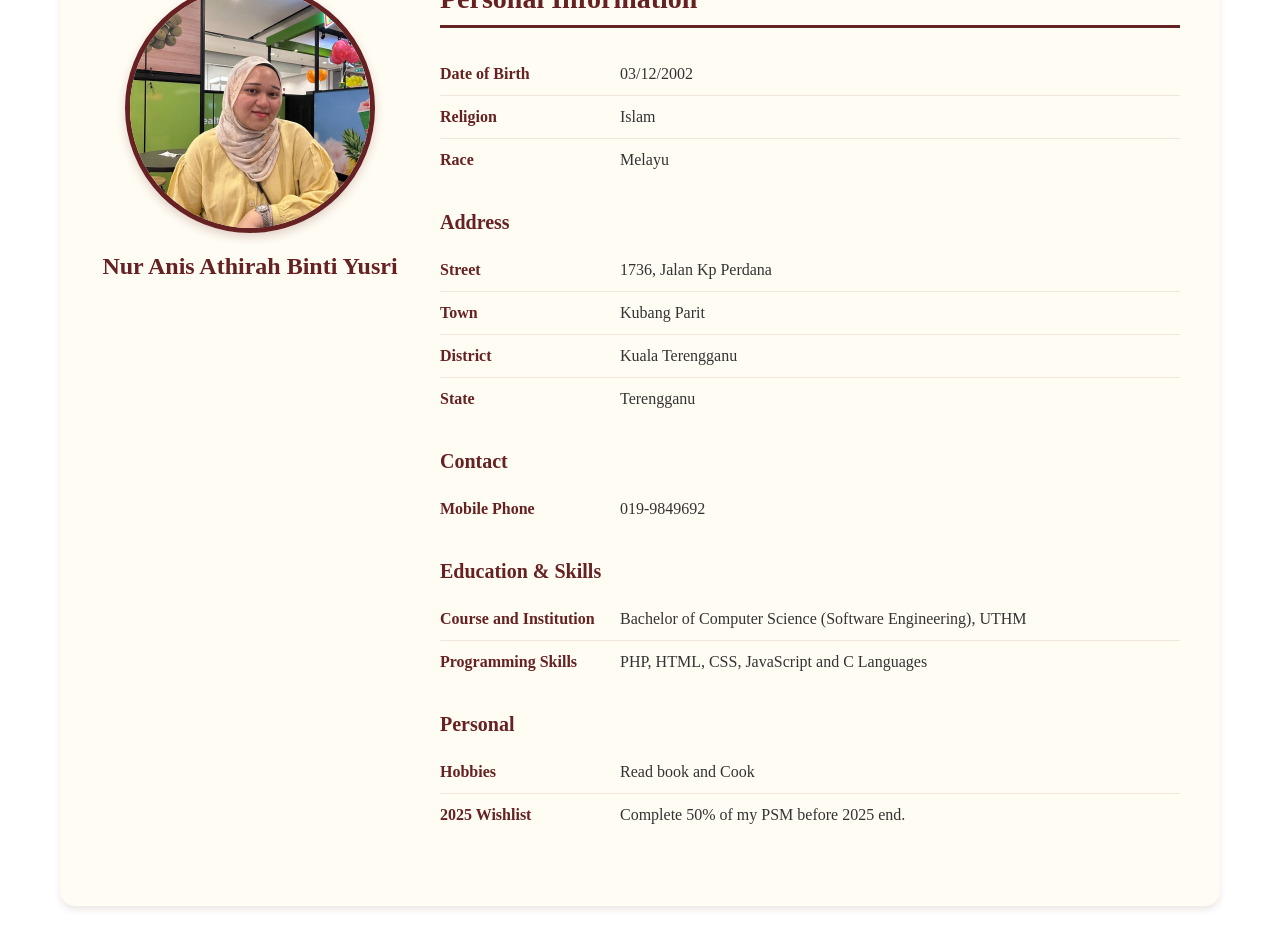
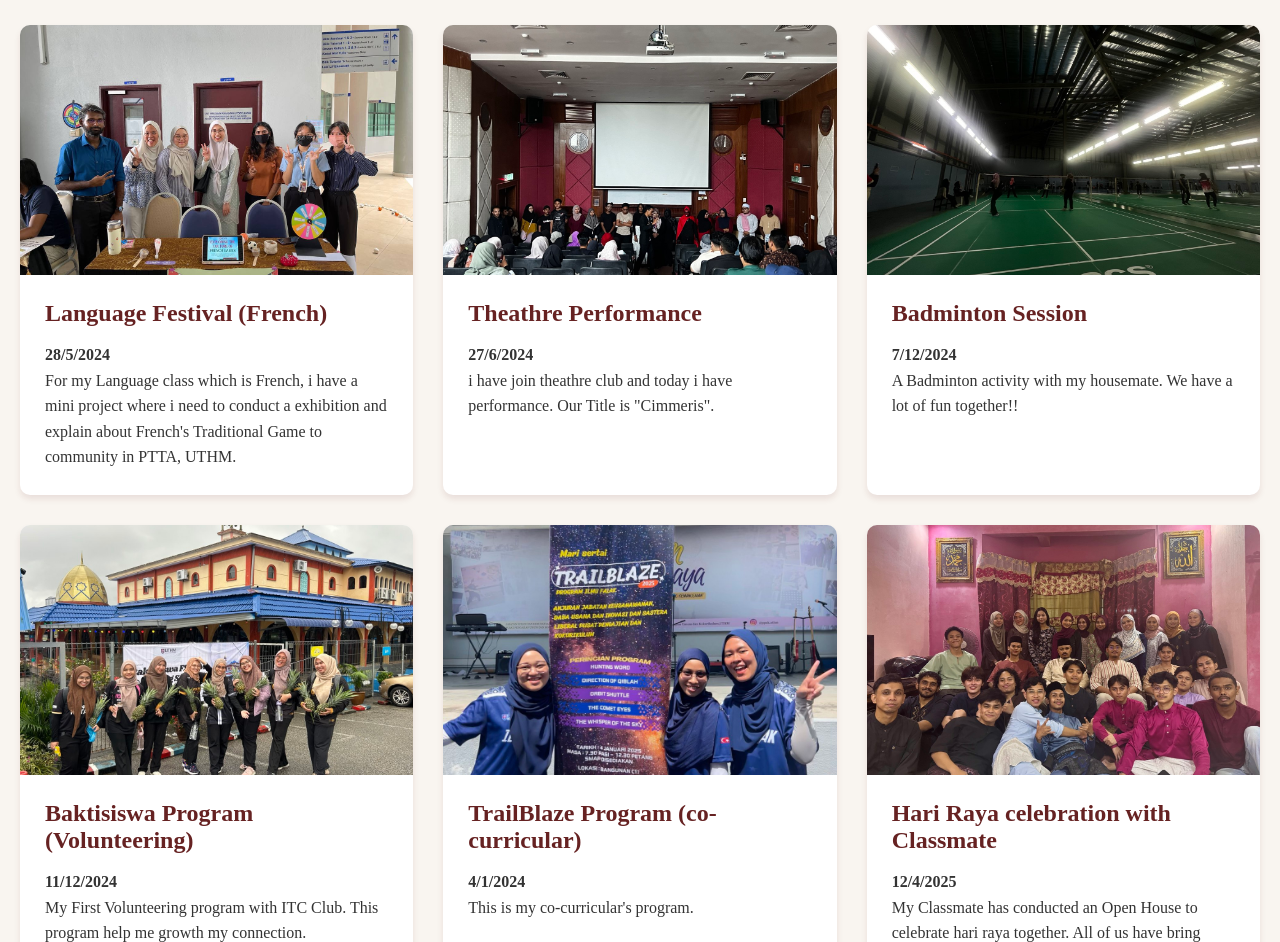
Before and after one commit to Anisworld/Lab3, a plain HTML site: page test.html in a window 1280 px wide. Shown: the part 301-1243 px from the top of the page. Drawn offline with Linux system fonts and the light colour scheme.

Commit message:
added campuslife.html

```diff
--- a/test.html
+++ b/test.html
@@ -3,7 +3,7 @@
 <head>
     <meta charset="UTF-8">
     <meta name="viewport" content="width=device-width, initial-scale=1.0">
-    <title>Bio - My Website</title>
+    <title>Campus Life - My Website</title>
     <style>
         * {
             margin: 0;
@@ -15,7 +15,7 @@
             min-height: 100vh;
             display: flex;
             flex-direction: column;
-            background-color: white;
+            background-color: #f9f5f0;
         }
 
         .container {
@@ -72,95 +72,65 @@
             border-radius: 5px;
         }
 
-        /* Bio Content */
+        /* Gallery Content */
         .content {
             flex: 1;
             padding: 40px 20px;
-            max-width: 1200px;
+            max-width: 1400px;
             margin: 0 auto;
             width: 100%;
         }
 
-        .bio-container {
-            display: flex;
-            gap: 40px;
-            background-color: #fffcf3;
-            border-radius: 15px;
-            padding: 40px;
-            box-shadow: 0 4px 6px rgba(102, 34, 34, 0.1);
+        .page-title {
+            text-align: center;
+            color: #662222;
+            font-size: 36px;
+            margin-bottom: 40px;
         }
 
-        /* Left Side - Profile Image */
-        .profile-section {
-            flex: 0 0 300px;
-            display: flex;
-            flex-direction: column;
-            align-items: center;
-            gap: 20px;
+        /* Portfolio Gallery Grid */
+        .gallery-grid {
+            display: grid;
+            grid-template-columns: repeat(auto-fit, minmax(350px, 1fr));
+            gap: 30px;
+            margin-bottom: 40px;
         }
 
-        .profile-image {
-            width: 250px;
-            height: 250px;
-            border-radius: 150px;
-            object-fit: cover;
-            border: 5px solid #662222;
-            box-shadow: 0 4px 10px rgba(102, 34, 34, 0.2);
+        .gallery-item {
+            background-color: white;
+            border-radius: 10px;
+            overflow: hidden;
+            box-shadow: 0 4px 6px rgba(102, 34, 34, 0.1);
+            transition: transform 0.3s ease, box-shadow 0.3s ease;
         }
 
-        .profile-name {
-            text-align: center;
+        .gallery-item:hover {
+            transform: translateY(-5px);
+            box-shadow: 0 8px 15px rgba(102, 34, 34, 0.2);
+        }
+
+        .gallery-image {
+            width: 100%;
+            height: 250px;
+            object-fit: cover;
+            display: block;
+        }
+
+        .gallery-content {
+            padding: 25px;
+        }
+
+        .gallery-title {
             color: #662222;
             font-size: 24px;
             font-weight: 700;
+            margin-bottom: 15px;
         }
 
-        /* Right Side - Information */
-        .info-section {
-            flex: 1;
-        }
-
-        .info-section h2 {
-            color: #662222;
-            margin-bottom: 25px;
-            font-size: 28px;
-            border-bottom: 3px solid #662222;
-            padding-bottom: 10px;
-        }
-
-        .info-group {
-            margin-bottom: 30px;
-        }
-
-        .info-group h3 {
-            color: #662222;
-            margin-bottom: 15px;
-            font-size: 20px;
-        }
-
-        .info-row {
-            display: flex;
-            padding: 12px 0;
-            border-bottom: 1px solid #f0e6dc;
-        }
-
-        .info-row:last-child {
-            border-bottom: none;
-        }
-
-        .info-label {
-            flex: 0 0 180px;
-            font-weight: 600;
-            color: #662222;
-        }
-
-        .info-value {
-            flex: 1;
+        .gallery-description {
             color: #333;
-        }
-
-        .address-sub {
-            margin-left: 20px;
+            line-height: 1.6;
+            font-size: 16px;
         }
 
         /* Footer */
@@ -174,28 +144,13 @@
 
         /* Responsive Design */
         @media (max-width: 768px) {
-            .bio-container {
-                flex-direction: column;
-                padding: 20px;
+            .gallery-grid {
+                grid-template-columns: 1fr;
+                gap: 20px;
             }
 
-            .profile-section {
-                flex: none;
-                width: 100%;
-            }
-
-            .profile-image {
-                width: 200px;
-                height: 200px;
-            }
-
-            .info-row {
-                flex-direction: column;
-                gap: 5px;
-            }
-
-            .info-label {
-                flex: none;
+            .page-title {
+                font-size: 28px;
             }
 
             .navigation {
@@ -214,89 +169,132 @@
         <!-- Centered Navigation -->
         <nav class="navigation">
             <a href="index.html">HOME</a>
-            <a href="bio.html" class="active">BIO</a>
+            <a href="bio.html">BIO</a>
             <a href="hobbies.html">HOBBIES</a>
-            <a href="campuslife.html">CAMPUS LIFE</a>
+            <a href="campuslife.html" class="active">CAMPUS LIFE</a>
         </nav>
 
-        <!-- Bio Content -->
+        <!-- Gallery Content -->
         <div class="content">
-            <div class="bio-container">
-                <!-- Left Side - Profile -->
-                <div class="profile-section">
-                    <img src="myself.jpg" alt="Anis Athirah" class="profile-image">
-                    <div class="profile-name">Nur Anis Athirah Binti Yusri</div>
+            <h1 class="page-title">My Campus Life</h1>
+
+            <div class="gallery-grid">
+                <!-- Gallery Item 1 -->
+                <div class="gallery-item">
+                    <img src="1.frenchfest.jpg" alt="french festival" class="gallery-image">
+                    <div class="gallery-content">
+                        <h2 class="gallery-title">Language Festival (French)</h2>
+                        <p class="gallery-description">
+                            <b>28/5/2024</b><br>
+                            For my Language class which is French, i have a mini project where i need to conduct a exhibition and explain about French's Traditional Game to community in PTTA, UTHM.
+                        </p>
+                    </div>
                 </div>
 
-                <!-- Right Side - Information -->
-                <div class="info-section">
-                    <h2>Personal Information</h2>
+                <!-- Gallery Item 2 -->
+                <div class="gallery-item">
+                    <img src="2.theathre.jpg" alt="theathre performance" class="gallery-image">
+                    <div class="gallery-content">
+                        <h2 class="gallery-title">Theathre Performance</h2>
+                        <p class="gallery-description">
+                            <b>27/6/2024</b><br>
+                            i have join theathre club and today i have performance. Our Title is "Cimmeris".
+                        </p>
+                    </div>
+                </div>
 
-                    <div class="info-group">
-                        <div class="info-row">
-                            <div class="info-label">Date of Birth</div>
-                            <div class="info-value">03/12/2002</div>
-                        </div>
-                        <div class="info-row">
-                            <div class="info-label">Religion</div>
-                            <div class="info-value">Islam</div>
-                        </div>
-                        <div class="info-row">
-                            <div class="info-label">Race</div>
-                            <div class="info-value">Melayu</div>
-                        </div>
+                <!-- Gallery Item 3 -->
+                <div class="gallery-item">
+                    <img src="3.badminton.jpg" alt="badminton Session" class="gallery-image">
+                    <div class="gallery-content">
+                        <h2 class="gallery-title">Badminton Session</h2>
+                        <p class="gallery-description">
+                            <b>7/12/2024</b><br>
+                            A Badminton activity with my housemate. We have a lot of fun together!!
+                        </p>
                     </div>
+                </div>
 
-                    <div class="info-group">
-                        <h3>Address</h3>
-                        <div class="info-row">
-                            <div class="info-label">Street</div>
-                            <div class="info-value">1736, Jalan Kp Perdana</div>
-                        </div>
-                        <div class="info-row">
-                            <div class="info-label">Town</div>
-                            <div class="info-value">Kubang Parit</div>
-                        </div>
-                        <div class="info-row">
-                            <div class="info-label">District</div>
-                            <div class="info-value">Kuala Terengganu</div>
-                        </div>
-                        <div class="info-row">
-                            <div class="info-label">State</div>
-                            <div class="info-value">Terengganu</div>
-                        </div>
+                 <!-- Gallery Item 4 -->
+                <div class="gallery-item">
+                    <img src="4.ProgramBaktisiswa.jpg" alt="Volunteering" class="gallery-image">
+                    <div class="gallery-content">
+                        <h2 class="gallery-title">Baktisiswa Program (Volunteering)</h2>
+                        <p class="gallery-description">
+                            <b>11/12/2024</b><br>
+                            My First Volunteering program with ITC Club.
+                            This program help me growth my connection.
+                        </p>
+                        </p>
                     </div>
+                </div>
 
-                    <div class="info-group">
-                        <h3>Contact</h3>
-                        <div class="info-row">
-                            <div class="info-label">Mobile Phone</div>
-                            <div class="info-value">019-9849692</div>
-                        </div>
+                <!-- Gallery Item 5 -->
+                <div class="gallery-item">
+                    <img src="5.ProgramTrailblaze.jpg" alt="cocurricular" class="gallery-image">
+                    <div class="gallery-content">
+                        <h2 class="gallery-title">TrailBlaze Program (co-curricular)</h2>
+                        <p class="gallery-description">
+                            <b>4/1/2024</b><br>
+                           This is my co-curricular's program.
+                        </p>
+                        </p>
                     </div>
+                </div>
 
-                    <div class="info-group">
-                        <h3>Education & Skills</h3>
-                        <div class="info-row">
-                            <div class="info-label">Course and Institution</div>
-                            <div class="info-value">Bachelor of Computer Science (Software Engineering), UTHM</div>
-                        </div>
-                        <div class="info-row">
-                            <div class="info-label">Programming Skills</div>
-                            <div class="info-value">PHP, HTML, CSS, JavaScript and C Languages</div>
-                        </div>
+                <!-- Gallery Item 6 -->
+                <div class="gallery-item">
+                    <img src="6.HariRayacelebration.jpg" alt="Hari Raya celebration" class="gallery-image">
+                    <div class="gallery-content">
+                        <h2 class="gallery-title">Hari Raya celebration with Classmate</h2>
+                        <p class="gallery-description">
+                            <b>12/4/2025</b><br>
+                            My Classmate has conducted an Open House to celebrate hari raya together. All of us have bring different type of food to share together.
+                        </p>
                     </div>
-
-                    <div class="info-group">
-                        <h3>Personal</h3>
-                        <div class="info-row">
-                            <div class="info-label">Hobbies</div>
-                            <div class="info-value">Read book and Cook</div>
-                        </div>
-                        <div class="info-row">
-                            <div class="info-label">2025 Wishlist</div>
-                            <div class="info-value">Complete 50% of my PSM before 2025 end.</div>
-                        </div>
+                </div>
+                 <!-- Gallery Item 7 -->
+                <div class="gallery-item">
+                    <img src="7.sulam.jpg" alt="Sulam" class="gallery-image">
+                    <div class="gallery-content">
+                        <h2 class="gallery-title">SULAM</h2>
+                        <p class="gallery-description">
+                             <b>27/5/2025</b><br>
+                             We have conducted a SULAM PROGRAM, where in this program we teach a primary student from SK Sungai Tongkang to build a very simple Game using Scratch.
+                        </p>
+                    </div>
+                </div>
+                <!-- Gallery Item 8 -->
+                <div class="gallery-item">
+                    <img src="8.careerX.jpg" alt="careerX" class="gallery-image">
+                    <div class="gallery-content">
+                        <h2 class="gallery-title">CareerX</h2>
+                        <p class="gallery-description">
+                            <b>20/5/2025</b><br>
+                            My first ever group competition i have joined in my degree life. It such a amazing even though it is last minute
+                            but we still manage to get top 5.
+                        </p>
+                    </div>
+                </div>
+                <!-- Gallery Item 9 -->
+                <div class="gallery-item">
+                    <img src="9.deansaward.jpg" alt="deans" class="gallery-image">
+                    <div class="gallery-content">
+                        <h2 class="gallery-title">Dean's Award</h2>
+                        <p class="gallery-description">
+                            <b>11/6/2025</b><br>
+                            Unforgettable memories in my degree life. A lot more to achieve!!
+                        </p>
+                    </div>
+                </div>
+                <!-- Gallery Item 10 -->
+                <div class="gallery-item">
+                    <img src="10.industryvisit.jpg" alt="Industry Visit" class="gallery-image">
+                    <div class="gallery-content">
+                        <h2 class="gallery-title">Industry Visit at Apple Store</h2>
+                        <p class="gallery-description">
+                            Thanks to ITC Club, for conducting this program because i have so much fun and i also get new knowledge while joinning this program.
+                        </p>
                     </div>
                 </div>
             </div>
```
Also changed, not shown: bio.html (+23 -9 lines), campuslife.html (added, +139 -0 lines), 1.frenchfest.jpg (added), 10.industryvisit.jpg (added), 2.theathre.jpg (added), 3.badminton.jpg (added), 4.ProgramBaktisiswa.jpg (added), 5.ProgramTrailblaze.jpg (added), 6.HariRayacelebration.jpg (added), 7.sulam.jpg (added), 8.careerX.jpg (added), 9.deansaward.jpg (added), hobbies.html (added), logo2.png (deleted).
